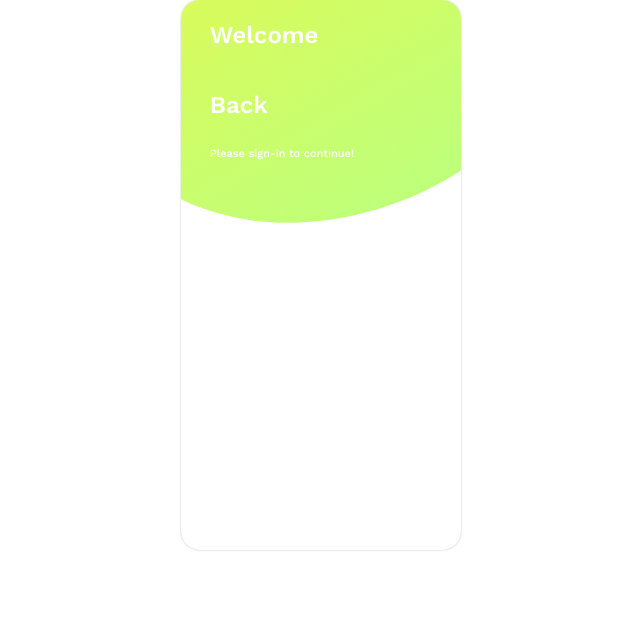
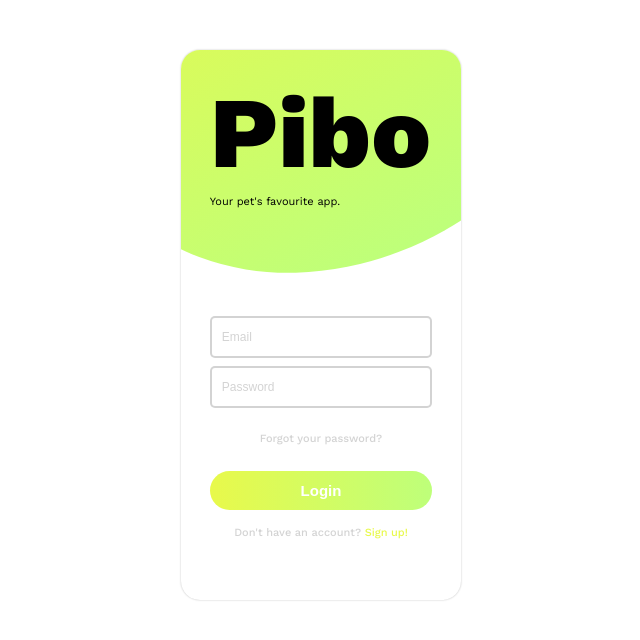
Before and after one commit to unnotedme/pibo, a React (Create React App) app in the folder app/: page / in a window 1280 px wide. Shown: the top 640 px of the page, without its empty margins (319-959 px from the left). Built offline with nearby package versions, Linux system fonts and the light colour scheme.

Commit message:
- front login/register with switch error

```diff
--- /dev/null
+++ b/app/src/accountBox/accountContext.js
@@ -0,0 +1,3 @@
+import { createContext } from 'react';
+
+export const AccountContext = createContext();
--- /dev/null
+++ b/app/src/accountBox/common.jsx
@@ -0,0 +1,68 @@
+import styled from "styled-components";
+
+export const BoxContainer = styled.div`
+    width: 100%;
+    display: flex;
+    flex-direction: column;
+    align-items: center;
+    margin-top: 1em;
+`;
+
+export const FormContainer = styled.div`
+    width: 100%;
+    display: flex;
+    flex-direction: column;
+    align-items: center;
+`;
+
+export const MutedLink = styled.a`
+    font-size: 11px;
+    color: rgba(200,200,200,0.8);
+    font-weight: 500;
+    text-decoration: none;
+`;
+
+export const BoldLink = styled.a`
+    font-size: 11px;
+    color: rgb(232,249,75);
+    font-weight: 500;
+    text-decoration: none;
+`;
+
+export const Input = styled.input`
+    outline: none;
+    height: 42px;
+    width: 100%;
+    border-radius: 5px;
+    border: 2px solid rgba(200,200,200,0.8);
+    padding: 0px 10px;
+    transition: all, 200ms ease-in-out;
+    font-size: 12px;
+
+    &::placeholder {
+        color: rgba(200,200,200, 0.8);
+    }
+
+    &:focus {
+        outline: none;
+        border: 2px solid rgb(232,249,75);
+    }
+`;
+
+export const SubmitButton = styled.button`
+    width: 100%;
+    padding: 11px 40%;
+    color: #fff;
+    font-size: 15px;
+    font-weight: 600;
+    border: none;
+    border-radius: 100px 100px 100px 100px;
+    cursor: pointer;
+    transition: all, 240ms ease-in-out;
+    background: rgb(232,249,75);
+    background: linear-gradient(90deg, rgba(232,249,75,1) 0%, rgba(190,255,122,1) 100%);
+
+    &:hover {
+        filter: brightness(1.03);
+    }
+`;
--- a/app/src/accountBox/index.jsx
+++ b/app/src/accountBox/index.jsx
@@ -1,5 +1,10 @@
 import React from 'react';
 import styled from 'styled-components';
+import { LoginForm } from './loginForm';
+import { SignupForm } from './signupForm';
+import { AccountContext } from './accountContext';
+import { motion } from 'framer-motion';
+
 
 const BoxContainer = styled.div`
     width: 280px;
@@ -11,6 +16,7 @@ const BoxContainer = styled.div`
     box-shadow: 0 0 2px rgba(15, 15, 15, 0.28);
     position: relative;
     overflow: hidden;
+    margin-top: 50px;
 `;
 
 const TopContainer = styled.div`
@@ -23,7 +29,7 @@ const TopContainer = styled.div`
     padding-bottom: 5em;
 `;
 
-const BackDrop = styled.div`
+const BackDrop = styled(motion.div)`
     width: 160%;
     height: 550px;
     position: absolute;
@@ -45,32 +51,107 @@ const HeaderContainer = styled.div`
 `;
 
 const HeaderText = styled.h2`
-    font-size: 24px;
-    font-weight: 600;
+    font-size: 100px;
+    font-weight: 800;
     line-height: 1.25;
-    color: #fff;
+    color: #000000;
     z-index: 10;
-    margin: 10;
+    margin-top: 20px;
+    margin-bottom: 0px;
 `;
 
 const SmallText = styled.h5`
-    color: #fff;
-    font-weight: 500;
+    color: #000000;
+    font-weight: 400;
     font-size: 11px;
     z-index: 10;
     margin: 0;
-    margin-top: 7px;
+    margin-top: 0px;
 `;
 
+const InnerContainer = styled.div`
+    width: 100%;
+    display: flex;
+    flex-direction: column;
+    padding: 0 1.8em;
+`;
+
+const backdropVariants = {
+    expanded: {
+        width: "233%",
+        height: "1050px",
+        borderRadius: "20%",
+        transform: "rotate(60deg)"
+    },
+    collapsed: {
+        width: "160%",
+        height: "550px",
+        borderRadius: "50%",
+        transform: "rotate(60deg)"
+    }
+};
+
+const expandingTransition = {
+    type: "spring",
+    duration: 2.3,
+    stiffness: 30
+};
+
 export function AccountBox(props) {
-    return <BoxContainer>
+    const [isExpanded, setExpanded] = React.useState(false);
+    const [active, setActive] = React.useState("login");
+
+    const playExpandingAnimation = () => {
+        setExpanded(true);
+        setTimeout(() => {
+            setExpanded(false);
+        }, expandingTransition.duration * 1000 - 1500);
+    };
+
+    const switchToSignUp = () => {
+        playExpandingAnimation();
+        setTimeout(() => {
+            setActive("signup");
+        }, 400);
+    };
+
+    const switchToLogIn = () => {
+        playExpandingAnimation();
+        setTimeout(() => {
+            props.setActive("login");
+        }, 400);
+    };
+
+    const contextValue = { switchToSignUp, switchToLogIn};
+
+    return (
+        <AccountContext.Provider value={contextValue}>
+        <BoxContainer>
             <TopContainer>
-            <BackDrop />
+                <BackDrop
+                    initial={false}
+                    animate={isExpanded ? "expanded" : "collapsed"}
+                    variants={backdropVariants}
+                    transition={expandingTransition}
+                />
+                {active === "login" && (
                 <HeaderContainer>
-                <HeaderText>Welcome</HeaderText>
-                <HeaderText>Back</HeaderText>
-                <SmallText>Please sign-in to continue!</SmallText>
+                    <HeaderText>Pibo</HeaderText>
+                    <SmallText>Your pet's favourite app.</SmallText>
                 </HeaderContainer>
+                )}
+                {active === "signup" && (
+                <HeaderContainer>
+                    <HeaderText>Pibo</HeaderText>
+                    <SmallText>Your pet's favourite app.</SmallText>
+                </HeaderContainer>
+                )}
             </TopContainer>
+            <InnerContainer>
+                {active === "login" && <LoginForm />}
+                {active === "signup" && <SignupForm />}
+            </InnerContainer>
         </BoxContainer>
+        </AccountContext.Provider>
+    );
     }
--- /dev/null
+++ b/app/src/accountBox/loginForm.jsx
@@ -0,0 +1,23 @@
+import React from "react";
+import { BoxContainer, SubmitButton, MutedLink, BoldLink, FormContainer, Input } from "./common";
+import { Marginer } from "../marginer";
+import { AccountContext } from "./accountContext";
+
+export function LoginForm(props) {
+
+    const { switchToSignUp } = React.useContext(AccountContext);
+
+    return <BoxContainer>
+        <FormContainer>
+            <Input type="email" placeholder="Email" />
+            <Marginer direction="vertical" margin="0.5em" />
+            <Input type="password" placeholder="Password" />
+        </FormContainer>
+        <Marginer direction="vertical" margin="1.5em" />
+        <MutedLink href="#">Forgot your password?</MutedLink>
+        <Marginer direction="vertical" margin="1.6em" />
+        <SubmitButton type="submit">Login</SubmitButton>
+        <Marginer direction="vertical" margin="1em" />
+    <MutedLink href="#">Don't have an account? <BoldLink href="#" onClick={ switchToSignUp }>Sign up!</BoldLink></MutedLink>
+    </BoxContainer>
+}
--- /dev/null
+++ b/app/src/accountBox/signupForm.jsx
@@ -0,0 +1,23 @@
+import React from "react";
+import { BoxContainer, SubmitButton, MutedLink, BoldLink, FormContainer, Input } from "./common";
+import { Marginer } from "../marginer";
+import { AccountContext } from "./accountContext";
+
+export function SignupForm(props) {
+
+    const { switchToLogIn } = React.useContext(AccountContext);
+
+    return <BoxContainer>
+        <FormContainer>
+            <Input type="email" placeholder="Email" />
+            <Marginer direction="vertical" margin="0.5em" />
+            <Input type="password" placeholder="Password" />
+            <Marginer direction="vertical" margin="0.5em" />
+            <Input type="text" placeholder="Guardian's Name" />
+        </FormContainer>
+        <Marginer direction="vertical" margin="1.5em" />
+        <SubmitButton type="submit">Register</SubmitButton>
+        <Marginer direction="vertical" margin="1em" />
+    <MutedLink href="#">Already have an account? <BoldLink href="#" onClick={ switchToLogIn }>Log In!</BoldLink></MutedLink>
+    </BoxContainer>
+}
--- a/app/src/index.css
+++ b/app/src/index.css
@@ -5,6 +5,10 @@ body {
   height: 100%;
   width: 100%;
   overflow-x: hidden;
+}
+
+* {
+  box-sizing: border-box;
 }
 
 body {
--- /dev/null
+++ b/app/src/marginer/index.jsx
@@ -0,0 +1,29 @@
+import React from "react";
+import styled from "styled-components";
+
+const HorizontalMargin = styled.span`
+  display: flex;
+  width: ${({ margin }) =>
+    typeof margin === "string" ? margin : `${margin}px`};
+`;
+
+const VerticalMargin = styled.span`
+  display: flex;
+  height: ${({ margin }) =>
+    typeof margin === "string" ? margin : `${margin}px`};
+`;
+
+function Marginer(props) {
+  const { direction } = props;
+
+  if (direction === "horizontal") return <HorizontalMargin {...props} />;
+  else {
+    return <VerticalMargin {...props} />;
+  }
+}
+
+Marginer.defaultProps = {
+  direction: "horizontal",
+};
+
+export { Marginer };
```
Lines whose indentation alone changed are shown as unchanged.
